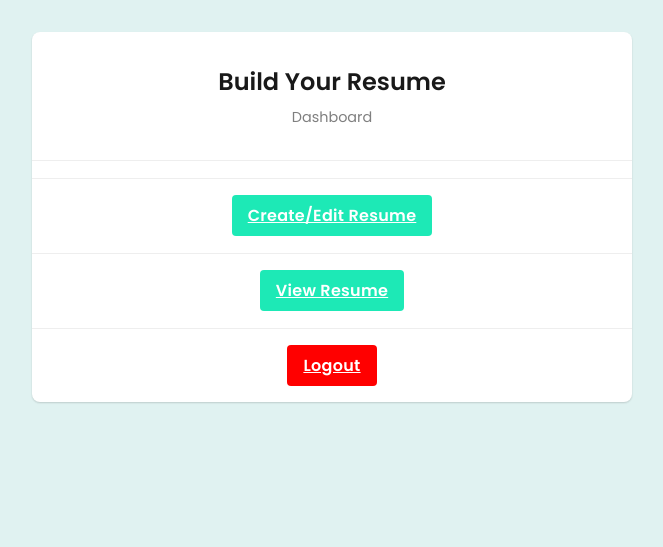
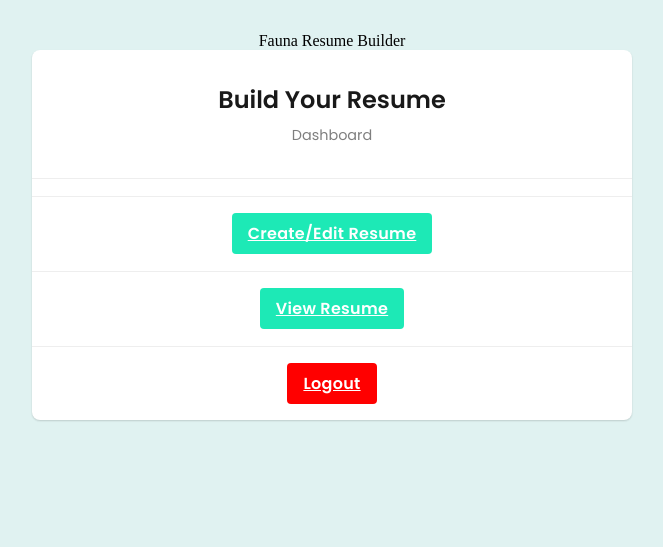
Before and after one commit to Chukslord1/FAUNA_RESUME_BUILDER, a Django app: page /index in a window 1280 px wide. Shown: the top 547 px of the page, without its empty margins (308-971 px from the left). Run offline with Django 3.2, Linux system fonts and the light colour scheme.

Commit message:
checked for corrections

```diff
--- a/App/templates/index.html
+++ b/App/templates/index.html
@@ -4,7 +4,6 @@
 <html lang="en">
  <head>
   <meta charset="utf-8"/>
-  <title>
    Fauna Resume Builder
   </title>
   <link href="{% static './style.css' %}" rel="stylesheet"/>
--- a/App/views.py
+++ b/App/views.py
@@ -1,6 +1,5 @@
 from django.shortcuts import render,redirect
 from django.contrib import messages
-from django.core.paginator import Paginator
 from django.http import HttpResponseNotFound
 from faunadb import query as q
 import pytz
@@ -11,7 +10,7 @@ import datetime
 
 
 
-client = FaunaClient(secret="SECRET_KEY")
+client = FaunaClient(secret="FAUNA_SECRET_KEY")
 indexes = client.query(q.paginate(q.indexes()))
 
 # Create your views here.
```
Also changed, not shown: db.sqlite3, 1 other file.
